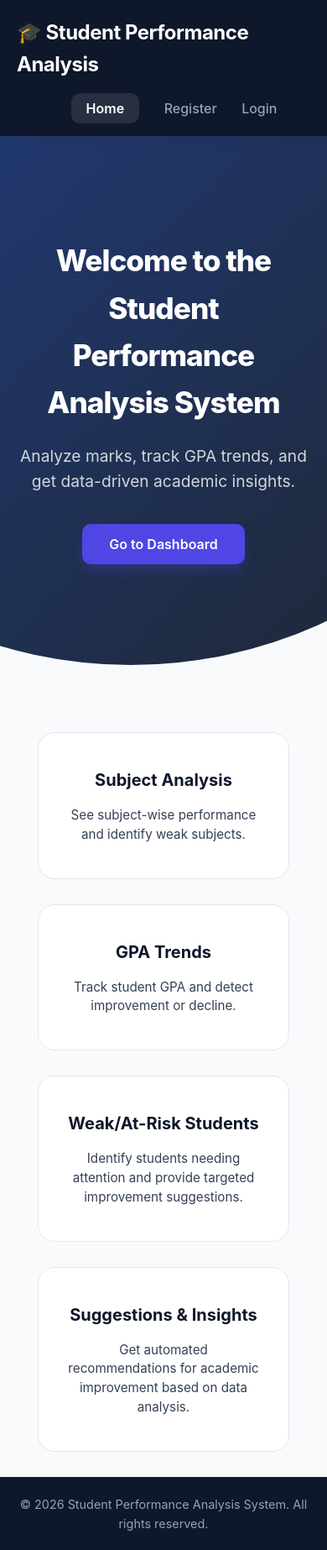
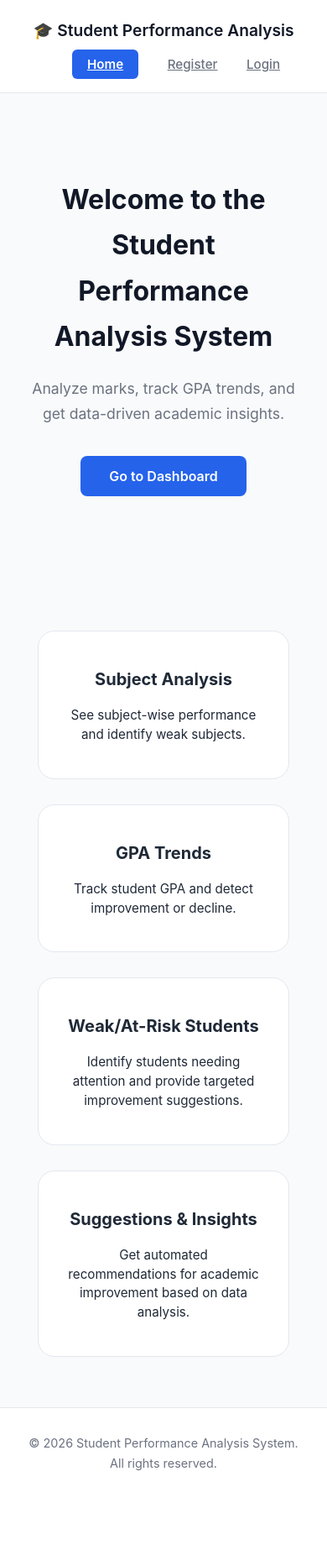
Before and after one commit to CharuniLiyanage/University-GPA-Calculator, a Flask app: page / in a window 390 px wide. Shown: the whole page at 84% size. After the commit the page ends 1751 px from the top, so only its background shows below. Run offline with Flask 3, Linux system fonts and the light colour scheme.

Commit message:
Update Files

```diff
--- a/static/css/style.css
+++ b/static/css/style.css
@@ -1,108 +1,109 @@
-/* -------------------------- PROFESSIONAL PALETTE -------------------------- */
+/* ===================== MODERN TECH COMPANY STYLE ===================== */
 :root {
-    --primary-color: #0f172a;    /* Deep Slate/Navy */
-    --secondary-color: #4f46e5;  /* Indigo Accent */
-    --accent-color: #10b981;     /* Emerald Success */
-    --bg-color: #f8fafc;         /* Soft Pearl Grey */
+    --primary: #111827;       /* Deep charcoal */
+    --accent: #2563eb;        /* Modern blue */
+    --background: #f9fafb;
     --card-bg: #ffffff;
-    --text-color: #334155;       /* Slate Grey */
-    --nav-text: #94a3b8;
+    --text: #1f2937;
+    --muted: #6b7280;
+    --border: #e5e7eb;
 }
 
-/* -------------------------- GLOBAL STYLES -------------------------- */
+/* ================= GLOBAL ================= */
 * {
     margin: 0;
     padding: 0;
     box-sizing: border-box;
-    font-family: 'Inter', 'Roboto', sans-serif; /* Modern Inter font */
+    font-family: "Inter", "Segoe UI", sans-serif;
 }
 
 body {
-    background-color: var(--bg-color);
-    color: var(--text-color);
-    line-height: 1.6;
+    background: var(--background);
+    color: var(--text);
+    line-height: 1.7;
 }
 
-a {
-    text-decoration: none;
-    transition: 0.3s ease;
-}
-
-/* -------------------------- HEADER / NAVBAR -------------------------- */
+/* ================= NAVBAR ================= */
 header {
-    background-color: var(--primary-color);
-    color: white;
-    padding: 1rem;
+    background: white;
+    padding: 20px 8%;
     display: flex;
     justify-content: space-between;
     align-items: center;
-    box-shadow: 0 4px 12px rgba(0,0,0,0.05);
+    border-bottom: 1px solid var(--border);
     position: sticky;
     top: 0;
     z-index: 1000;
 }
 
 header h1 {
-    font-size: 1.5rem;
-    font-weight: 700;
-    letter-spacing: -0.5px;
+    font-size: 1.2rem;
+    font-weight: 600;
+    color: var(--primary);
 }
 
 nav a {
-    margin-left: 25px;
+    margin-left: 30px;
+    font-size: 0.95rem;
+    color: var(--muted);
     font-weight: 500;
-    color: var(--nav-text);
 }
 
 nav a:hover {
-    color: white;
+    color: var(--primary);
 }
 
-/* -------------------------- HERO SECTION -------------------------- */
+nav a.highlight {
+    background: var(--accent);
+    color: rgb(255, 255, 255);
+    padding: 8px 18px;
+    border-radius: 6px;
+    font-weight: 600;
+}
+
+nav a.highlight:hover {
+    opacity: 0.9;
+}
+
+/* ================= HERO ================= */
 .hero {
-    text-align: center;
-    padding: 120px 20px;
-    background: linear-gradient(135deg, #21386e 0%, #1e293b 100%);
-    color: white;
-    /* Professional subtle slope */
-    clip-path: ellipse(150% 100% at 40% 0%);
-    margin-bottom: 50px;
+    padding: 100px 8%;
+    text-align: left;
+    max-width: 1100px;
+    margin: auto;
 }
 
 .hero h2 {
-    font-size: 2rem;
-    font-weight: 800;
+    font-size: 2.8rem;
+    font-weight: 700;
+    color: var(--primary);
     margin-bottom: 20px;
-    letter-spacing: -1px;
 }
 
 .hero p {
-    font-size: 1.2rem;
+    font-size: 1.1rem;
+    color: var(--muted);
+    max-width: 600px;
     margin-bottom: 35px;
-    opacity: 0.8;
-    max-width: 600px;
-    margin-left: auto;
-    margin-right: auto;
 }
 
 .hero button {
-    background-color: var(--secondary-color);
+    background: var(--accent);
+    border: none;
+    padding: 14px 34px;
+    font-size: 1rem;
     color: white;
-    border: none;
-    padding: 14px 32px;
-    font-size: 1rem;
     font-weight: 600;
-    border-radius: 10px;
+    border-radius: 8px;
     cursor: pointer;
-    box-shadow: 0 10px 15px -3px rgba(79, 70, 229, 0.3);
-    transition: all 0.3s;
+    transition: 0.3s ease;
 }
 
 .hero button:hover {
-    transform: translateY(-2px);
-    background-color: #4338ca;
-    box-shadow: 0 20px 25px -5px rgba(79, 70, 229, 0.4);
+    transform: translateY(-3px);
+    box-shadow: 0 10px 25px rgba(37, 99, 235, 0.3);
 }
+
 
 /* -------------------------- CARDS SECTION -------------------------- */
 .cards-container {
@@ -141,44 +142,29 @@ nav a:hover {
     line-height: 1.5;
 }
 
-nav a.highlight {
-    background: rgba(255, 255, 255, 0.1);
-    color: white;
-    padding: 8px 18px;
-    border-radius: 10px;
-    font-weight: 600;
+
+/* ================= FOOTER ================= */
+footer {
+    text-align: center;
+    padding: 30px;
+    background: white;
+    border-top: 1px solid var(--border);
+    font-size: 0.9rem;
+    color: var(--muted);
 }
 
-nav a.highlight:hover {
-    background: var(--secondary-color);
-}
-
-/* -------------------------- FOOTER -------------------------- */
-footer {
-    text-align: center;
-    padding: 20px;
-    background-color: var(--primary-color);
-    color: #94a3b8;
-    font-size: 0.9rem;
-    border-top: 1px solid rgba(255,255,255,0.05);
-}
-
-/* -------------------------- RESPONSIVE -------------------------- */
+/* ================= RESPONSIVE ================= */
 @media (max-width: 768px) {
-    header {
-        flex-direction: column;
-        padding: 20px;
-    }
-
-    nav {
-        margin-top: 20px;
+    .hero {
+        text-align: center;
     }
 
     .hero h2 {
-        font-size: 2.2rem;
+        font-size: 2rem;
     }
 
-    .cards-container {
-        padding: 30px 20px;
+    header {
+        flex-direction: column;
+        gap: 10px;
     }
 }
```
Also changed, not shown: static/css/about.css (+31 -3 lines), static/css/dashboard.css (+31 -18 lines), static/css/dashboard_all.css (+34 -18 lines), static/css/gpa_calculator.css (+50 -34 lines), database.db.
